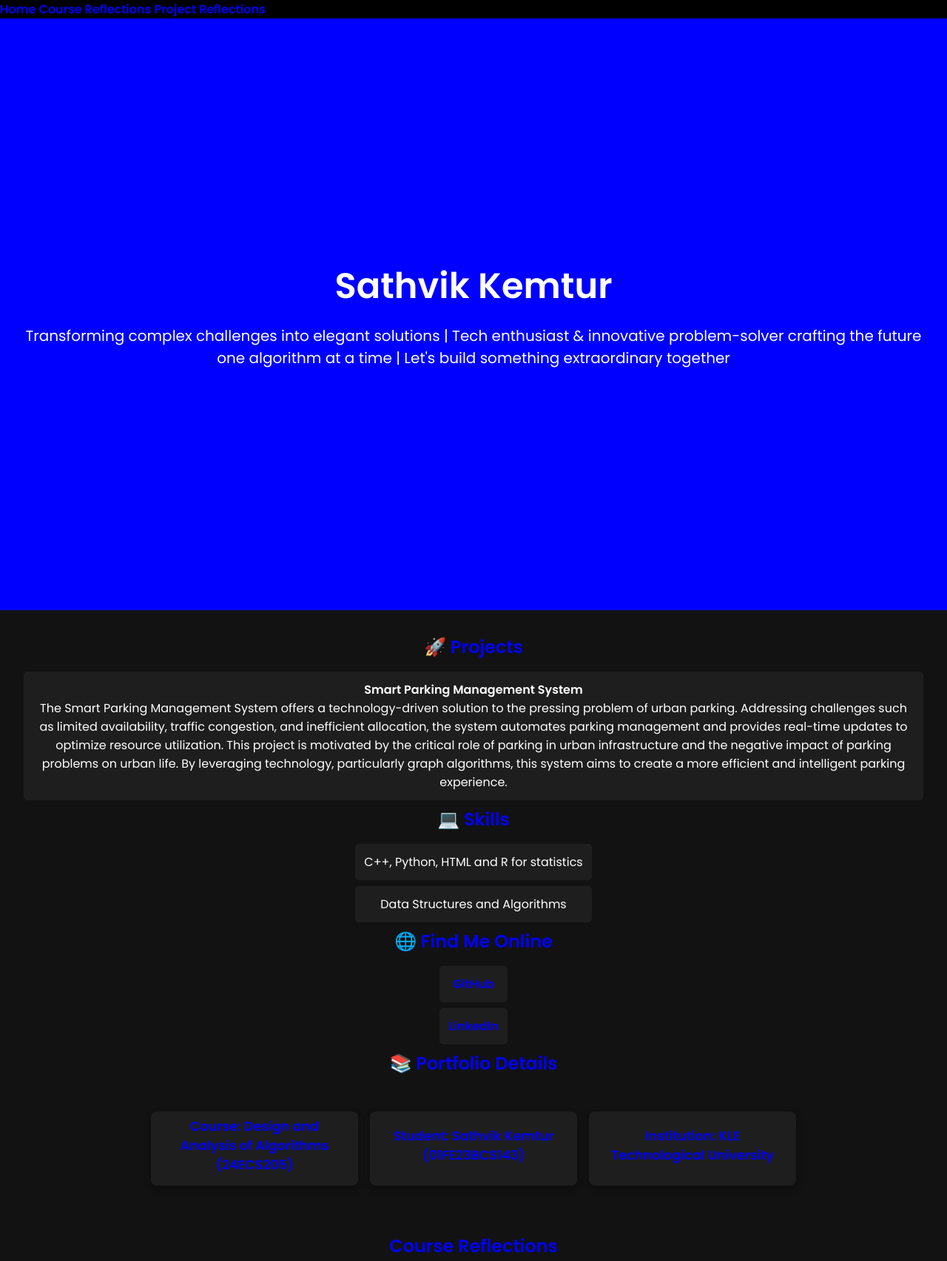
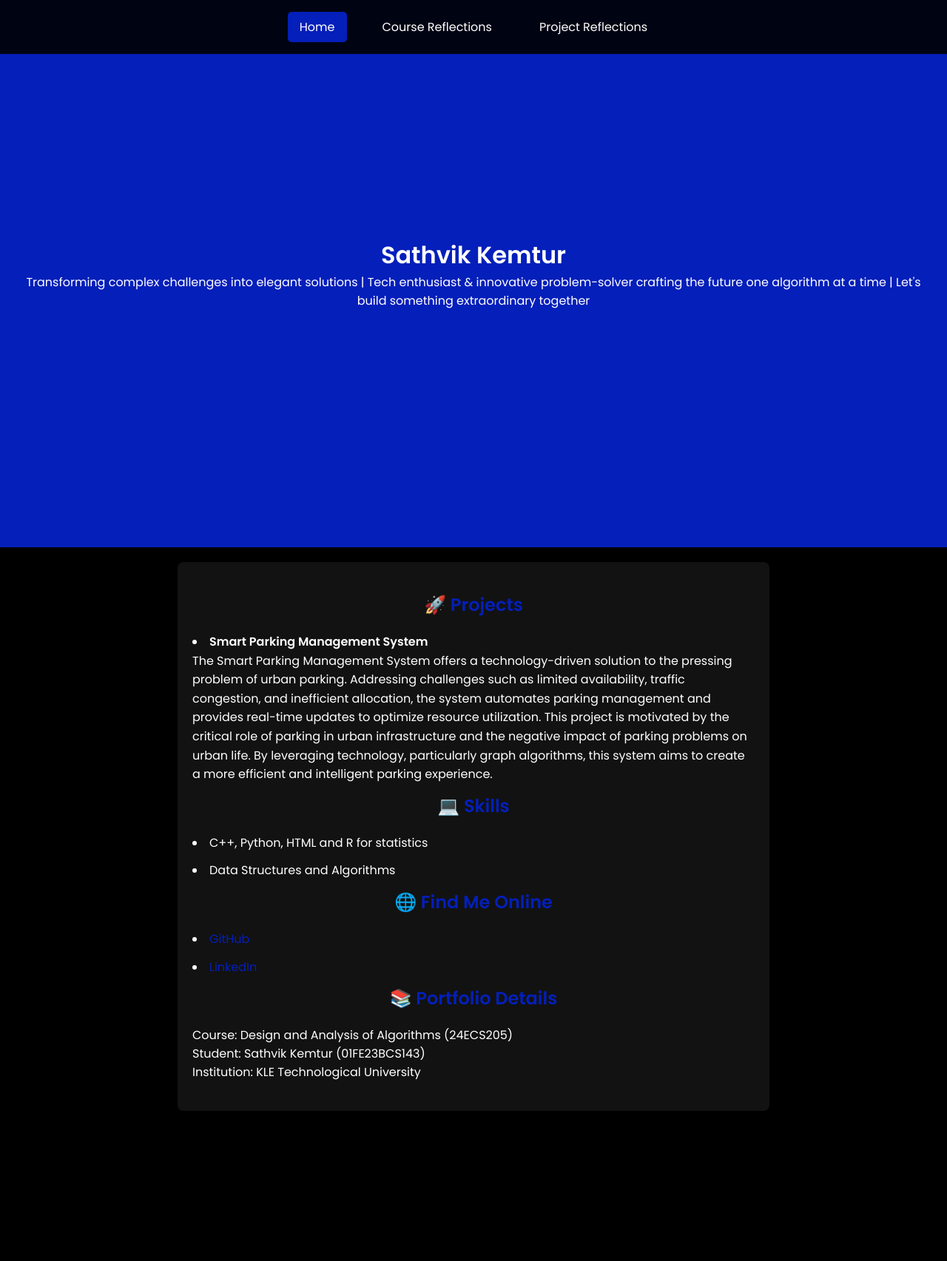
Before and after one commit to Sathvik265/portfolio.github.io, a plain HTML site: page index.html in a window 1280 px wide. Shown: the top 1705 px of the page at 74% size. After the commit the page ends 1522 px from the top, so only its background shows below. Drawn offline with Linux system fonts and the light colour scheme.

Commit message:
Update style.css

```diff
--- a/style.css
+++ b/style.css
@@ -1,208 +1,156 @@
-
+/* General Reset */
 * {
     margin: 0;
     padding: 0;
     box-sizing: border-box;
-  }
+}
 
-
+/* Body Styling */
 body {
     font-family: 'Poppins', sans-serif;
     background-color: black;
+    color: white;
     margin: 0;
     overflow-x: hidden;
-    color: white;
+    padding-top: 60px; /* Add padding to prevent content from hiding behind fixed nav */
 }
 
+/* Navigation Bar */
+nav {
+    position: fixed;
+    top: 0;
+    width: 100%;
+    background-color: rgba(0, 0, 0, 0.9);
+    padding: 1rem;
+    z-index: 1000;
+    display: flex;
+    justify-content: center;
+    gap: 2rem;
+}
 
+nav a {
+    color: white;
+    text-decoration: none;
+    padding: 0.5rem 1rem;
+    border-radius: 5px;
+    transition: all 0.3s ease;
+    font-size: 16px;
+}
+
+nav a:hover {
+    background-color: #041fba;
+    transform: translateY(-3px);
+    color: white; /* Changed to white for better contrast */
+}
+
+nav a.active {
+    background-color: #041fba;
+    color: white; /* Changed to white for better contrast */
+}
+
+/* Header Section */
 header {
     display: flex;
     justify-content: center;
     align-items: center;
     text-align: center;
-    height: 100vh;
-    background-color: blue;
+    min-height: calc(100vh - 60px); /* Adjusted for fixed nav */
+    background-color: #041fba;
     color: white;
     flex-direction: column;
-    position: relative;
-    z-index: 1;
+    padding: 2rem 20px;
+    margin-top: -60px; /* Compensate for body padding */
 }
 
-header h1 {
-    font-size: 3rem;
-    margin: 0;
-    transition: transform 0.3s ease, color 0.3s ease;
-}
-
-header h1:hover {
-    color: black;
-    transform: scale(1.1);
-}
-
-header p {
-    margin: 1rem 0 0;
-    font-size: 1.25rem;
-}
-
-
+/* Section Styling */
 section {
-    display: flex;
-    justify-content: center;
-    align-items: center;
-    text-align: center;
-    min-height: 100vh;
+    padding: 40px 20px;
+    max-width: 800px;
+    margin: 20px auto;
     background-color: #121212;
+    border-radius: 8px;
+    box-shadow: 0 4px 8px rgba(0, 0, 0, 0.1);
     color: white;
-    flex-direction: column;
-    padding: 2rem;
-    transition: transform 1s ease, opacity 1s ease;
+    transition: transform 0.5s ease, opacity 0.5s ease; /* Shortened animation time */
     opacity: 0;
-    transform: translateY(100px);
-    visibility: hidden;
+    transform: translateY(50px); /* Reduced transform distance */
+    visibility: visible; /* Changed to visible by default */
 }
 
 section.visible {
     opacity: 1;
     transform: translateY(0);
-    visibility: visible;
 }
 
-
-h2 {
-    color: blue;
-    margin-bottom: 1rem;
-    transition: transform 0.3s ease;
+/* Text Styling */
+section h2 {
+    color: #041fba;
+    margin-bottom: 20px;
+    text-align: center;
 }
 
-h2:hover {
-    transform: scale(1.1);
+section h2:hover {
+    color: white;
 }
 
-
-ul {
-    list-style: none;
-    padding: 0;
+section li:hover,
+section p:hover {
+    color: #ccc; /* Subtle hover effect */
 }
 
-ul li {
-    background-color: #1e1e1e;
-    margin-bottom: 0.5rem;
-    padding: 0.75rem;
-    border-radius: 5px;
-    transition: background-color 0.3s ease, transform 0.3s ease;
+/* Lists */
+section ul,
+section ol {
+    list-style-position: inside; /* Keep bullets/numbers aligned */
+    padding-left: 0;
 }
 
-ul li:hover {
-    background-color: blue;
-    transform: translateY(-3px);
+section li {
+    margin-bottom: 12px;
+    line-height: 1.6;
 }
 
-
+/* Links */
 a {
-    color: blue;
+    color: #041fba;
     text-decoration: none;
-    font-weight: bold;
-    transition: color 0.3s ease, transform 0.3s ease;
+    display: inline-block; /* Better hover effects */
 }
 
 a:hover {
     color: white;
-    transform: scale(1.1);
     text-decoration: underline;
 }
 
+/* Responsive Design */
+@media (max-width: 768px) {
+    nav {
+        padding: 0.5rem;
+    }
 
-dl {
-    display: flex;
-    flex-wrap: wrap;
-    justify-content: center;
-    gap: 1rem;
-    margin-top: 2rem;
-    padding: 0;
-}
-
-dl dt, dl dd {
-    margin: 0;
-}
-
-dl .card {
-    background-color: #1e1e1e;
-    color: white;
-    padding: 1rem 1.5rem;
-    border-radius: 8px;
-    box-shadow: 0 4px 10px rgba(0, 0, 0, 0.3);
-    transition: transform 0.3s ease, box-shadow 0.3s ease;
-    text-align: center;
-    width: 280px;
-    display: flex;
-    flex-direction: column;
-    justify-content: center;
-    align-items: center;
-    height: 100px;
-}
-
-dl .card:hover {
-    transform: scale(1.05);
-    box-shadow: 0 6px 15px rgba(0, 0, 0, 0.5);
-}
-
-dl .card dt {
-    font-size: 1.1rem;
-    font-weight: bold;
-    color: blue;
-    margin-bottom: 0.5rem;
-    transition: color 0.3s ease;
-}
-
-dl .card dt:hover {
-    color: white;
-}
-
-dl .card dd {
-    font-size: 0.95rem;
-    color: #bbb;
-}
-
-blockquote {
-    font-style: italic;
-    color: #ccc;
-    border-left: 4px solid blue;
-    padding-left: 1rem;
-    margin-top: 2rem;
-    transition: border-color 0.3s ease, transform 0.3s ease;
-}
-
-blockquote:hover {
-    border-color: white;
-    transform: scale(1.05);
-}
-
-
-window.addEventListener('scroll', () => {
-    const section = document.querySelector('section');
-    const rect = section.getBoundingClientRect();
-    if (rect.top < window.innerHeight && rect.bottom >= 0) {
-        section.classList.add('visible');
-    }
-});
-
-
-@media (max-width: 600px) {
-    header h1 {
-        font-size: 2rem;
+    nav a {
+        font-size: 14px;
+        padding: 0.4rem 0.8rem;
     }
 
     section {
-        padding: 1.5rem;
+        margin: 10px;
+        padding: 20px;
     }
 
     header {
-        padding: 1.5rem;
+        padding: 1rem 10px;
     }
 }
 
+/* Page Transitions */
+.page {
+    display: none;
+    opacity: 0;
+    transition: opacity 0.3s ease;
+}
 
-    header {
-        padding: 1.5rem;
-    }
+.page.active {
+    display: block;
+    opacity: 1;
 }
```
